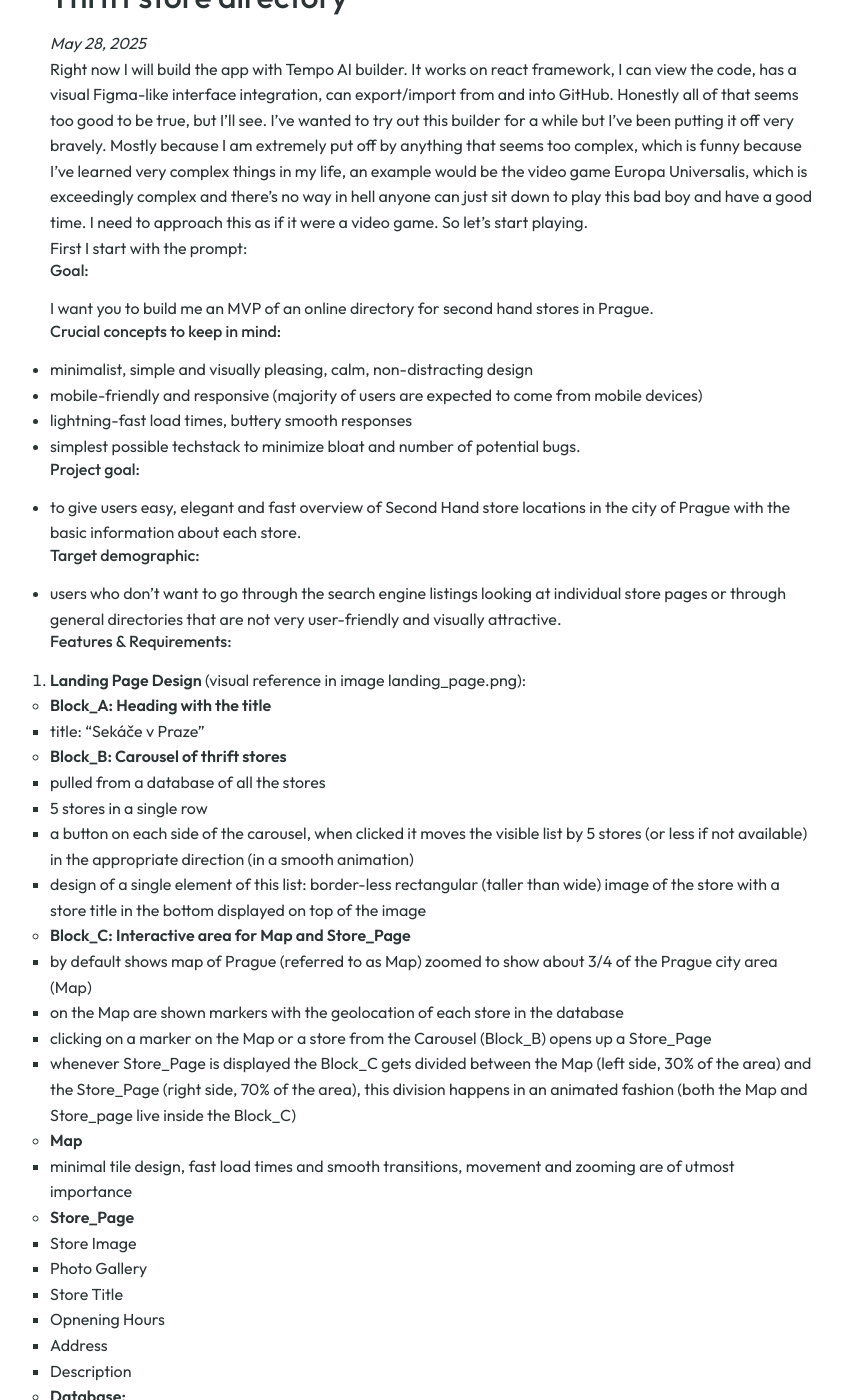
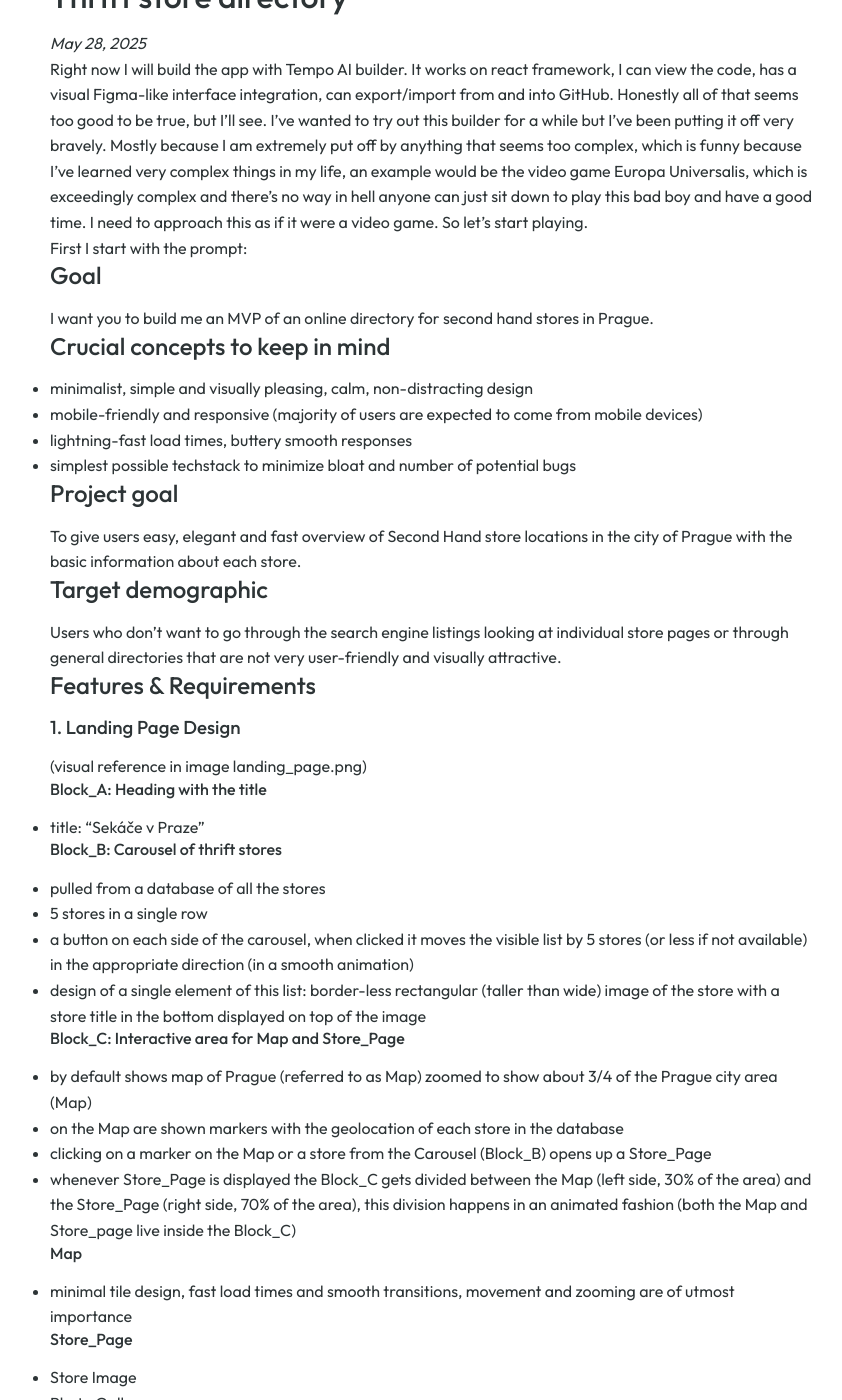
Before and after one commit to RadimOliva/radimoliva.github.io, a Jekyll site: the page built from _projects/thrift-store-directory.md, in a window 1280 px wide and 1400 px high, scrolled down 202 px. Shown: the whole window, without its empty margins (206-1048 px from the left). Built offline with Jekyll 4.4.1, drawn with Linux system fonts in a browser that asks for light colours; some of the changed text lies outside the part shown.

Commit message:
Revise thrift store directory content to enhance clarity and organization, including restructuring sections on project goals, target demographics, and features. Update formatting for improved readability and visual appeal.

```diff
--- a/_projects/thrift-store-directory.md
+++ b/_projects/thrift-store-directory.md
@@ -3,7 +3,9 @@ layout: page
 title: Thrift store directory
 date: 2025-05-28
 ---
+
 # Thrift store directory
+
 *May 28, 2025*
 
 Right now I will build the app with Tempo AI builder. It works on react framework, I can view the code, has a visual Figma-like interface integration, can export/import from and into GitHub. Honestly all of that seems too good to be true, but I'll see.
@@ -11,49 +13,64 @@ I've wanted to try out this builder for a while but I've been putting it off ver
 
 First I start with the prompt:
 
-#### Goal:
+## Goal
+
 I want you to build me an MVP of an online directory for second hand stores in Prague.
 
-#### Crucial concepts to keep in mind:
-- minimalist, simple and visually pleasing, calm, non-distracting design
-- mobile-friendly and responsive (majority of users are expected to come from mobile devices)
-- lightning-fast load times, buttery smooth responses
-- simplest possible techstack to minimize bloat and number of potential bugs.
+## Crucial concepts to keep in mind
 
-#### Project goal:
-- to give users easy, elegant and fast overview of Second Hand store locations in the city of Prague with the basic information about each store.
+* minimalist, simple and visually pleasing, calm, non-distracting design
+* mobile-friendly and responsive (majority of users are expected to come from mobile devices)
+* lightning-fast load times, buttery smooth responses
+* simplest possible techstack to minimize bloat and number of potential bugs
 
-#### Target demographic:
-- users who don't want to go through the search engine listings looking at individual store pages or through general directories that are not very user-friendly and visually attractive.
+## Project goal
 
-#### Features & Requirements:
-1. **Landing Page Design** (visual reference in image landing_page.png):
-    - **Block_A: Heading with the title**
-        - title: "Sekáče v Praze"
-    - **Block_B: Carousel of thrift stores**
-        - pulled from a database of all the stores
-        - 5 stores in a single row
-        - a button on each side of the carousel, when clicked it moves the visible list by 5 stores (or less if not available) in the appropriate direction (in a smooth animation)
-        - design of a single element of this list: border-less rectangular (taller than wide) image of the store with a store title in the bottom displayed on top of the image
-    - **Block_C: Interactive area for Map and Store_Page**
-        - by default shows map of Prague (referred to as Map) zoomed to show about 3/4 of the Prague city area (Map)
-        - on the Map are shown markers with the geolocation of each store in the database
-        - clicking on a marker on the Map or a store from the Carousel (Block_B) opens up a Store_Page
-        - whenever Store_Page is displayed the Block_C gets divided between the Map (left side, 30% of the area) and the Store_Page (right side, 70% of the area), this division happens in an animated fashion (both the Map and Store_page live inside the Block_C)
-    - **Map**
-        - minimal tile design, fast load times and smooth transitions, movement and zooming are of utmost importance
-    - **Store_Page**
-        - Store Image
-        - Photo Gallery
-        - Store Title
-        - Opnening Hours
-        - Address
-        - Description
-    - **Database:**
-        - Only to keep the store data
-    - **Design and typography**
-        - for color and typography reference use visual_design.jpg image.
-        - use modern and minimal styling
+To give users easy, elegant and fast overview of Second Hand store locations in the city of Prague with the basic information about each store.
+
+## Target demographic
+
+Users who don't want to go through the search engine listings looking at individual store pages or through general directories that are not very user-friendly and visually attractive.
+
+## Features & Requirements
+
+### 1. Landing Page Design
+(visual reference in image landing_page.png)
+
+#### Block_A: Heading with the title
+* title: "Sekáče v Praze"
+
+#### Block_B: Carousel of thrift stores
+* pulled from a database of all the stores
+* 5 stores in a single row
+* a button on each side of the carousel, when clicked it moves the visible list by 5 stores (or less if not available) in the appropriate direction (in a smooth animation)
+* design of a single element of this list: border-less rectangular (taller than wide) image of the store with a store title in the bottom displayed on top of the image
+
+#### Block_C: Interactive area for Map and Store_Page
+* by default shows map of Prague (referred to as Map) zoomed to show about 3/4 of the Prague city area (Map)
+* on the Map are shown markers with the geolocation of each store in the database
+* clicking on a marker on the Map or a store from the Carousel (Block_B) opens up a Store_Page
+* whenever Store_Page is displayed the Block_C gets divided between the Map (left side, 30% of the area) and the Store_Page (right side, 70% of the area), this division happens in an animated fashion (both the Map and Store_page live inside the Block_C)
+
+#### Map
+* minimal tile design, fast load times and smooth transitions, movement and zooming are of utmost importance
+
+#### Store_Page
+* Store Image
+* Photo Gallery
+* Store Title
+* Opening Hours
+* Address
+* Description
+
+#### Database
+* Only to keep the store data
+
+#### Design and typography
+* for color and typography reference use visual_design.jpg image
+* use modern and minimal styling
+
+---
 
 *May 23, 2025*
 
@@ -66,6 +83,8 @@ An online directory list of Second Hand shops in Prague. Simple landing page tha
 So a simple map that is just a very rough shape. Now suppose I have fifty stores in my directory, how do I shove them on the map without forcing the user to scroll around endlessly? Should there be a featured stores? I just wonder if people use maps anyway.
 I think I should start by coming up with a UI/UX design first and then concern myself with the coding later, because it is hard to translate to the AI agent what I want it to build without knowing myself first. Right.
 
+---
+
 *May 20, 2025*
 
 I set out to create a simple web and mobile app that will list out local second hand stores in a pleasant, easy to view way. That's about it for now. I have more ideas on various features that could be added but for now I'll be happy if I manage to just produce this basic concept.
```
